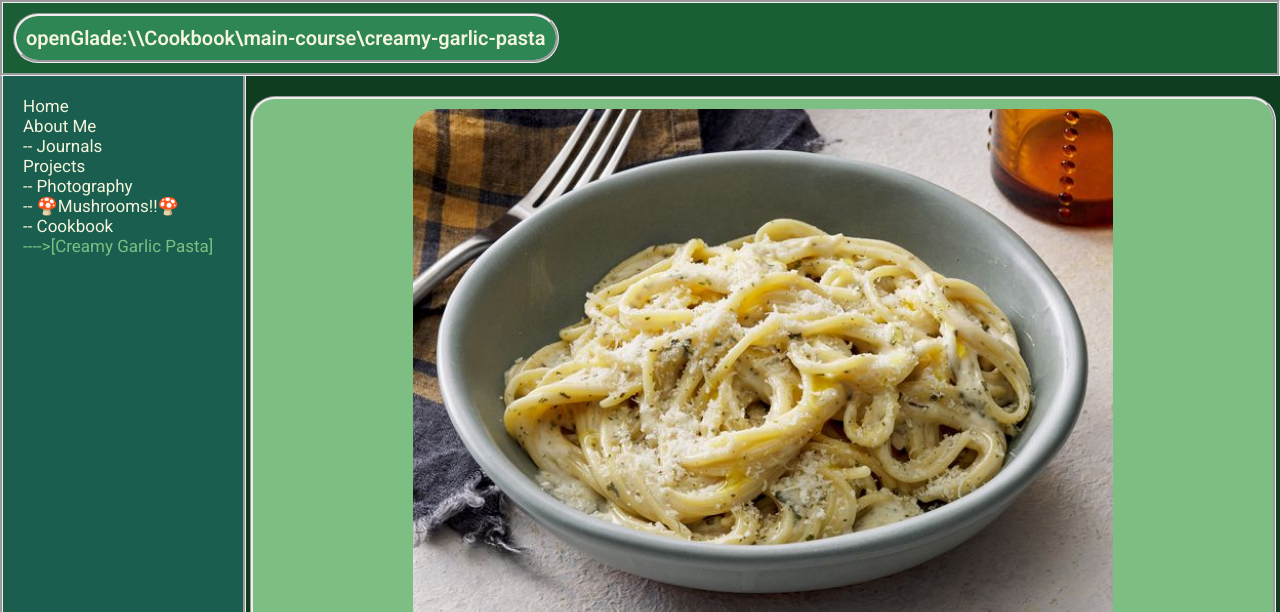
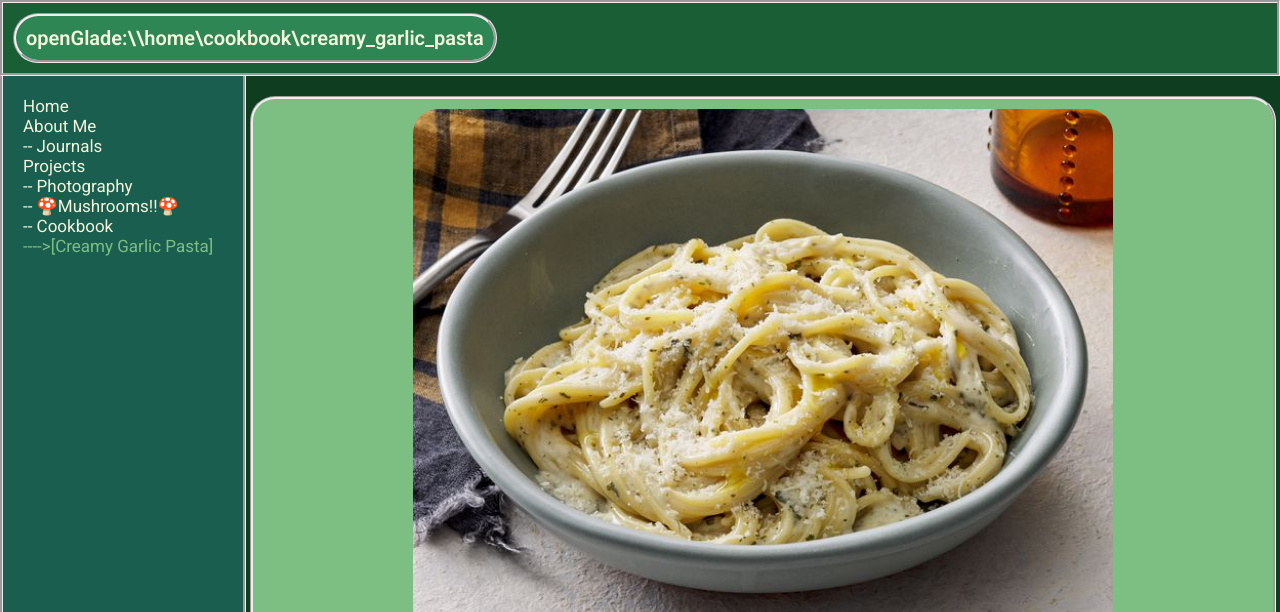
Before and after one commit to CIN-DEV-netizen/neocity-website, a plain HTML site: page recipies/main-course/creamy-garlic-pasta.html in a window 1280 px wide. Shown: the top 612 px of the page. Drawn offline with Linux system fonts and the light colour scheme.

Commit message:
Fix header title paths in recipe pages for consistency

```diff
--- a/recipies/main-course/creamy-garlic-pasta.html
+++ b/recipies/main-course/creamy-garlic-pasta.html
@@ -8,7 +8,7 @@
 </head>
 <body>
     <div id="header">
-        <div id="title">openGlade:\\Cookbook\main-course\creamy-garlic-pasta</div>
+        <div id="title">openGlade:\\home\cookbook\creamy_garlic_pasta</div>
     </div>
     <div class="organizer-h">
         <div id="nav-bar">
```
Also changed, not shown: recipies/recipies-toc.html (+1 -1 lines).
